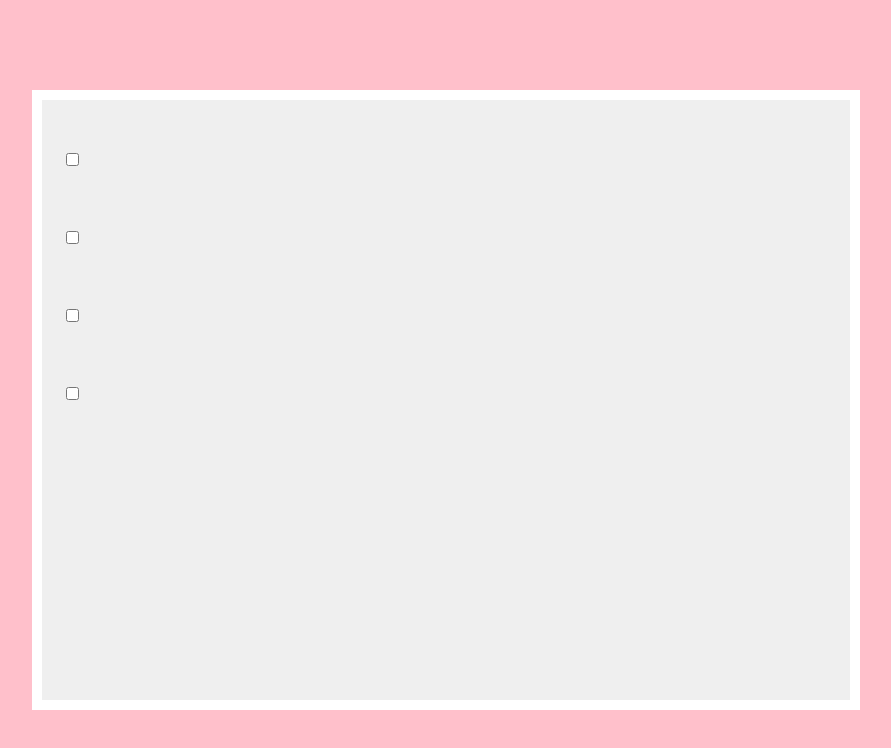
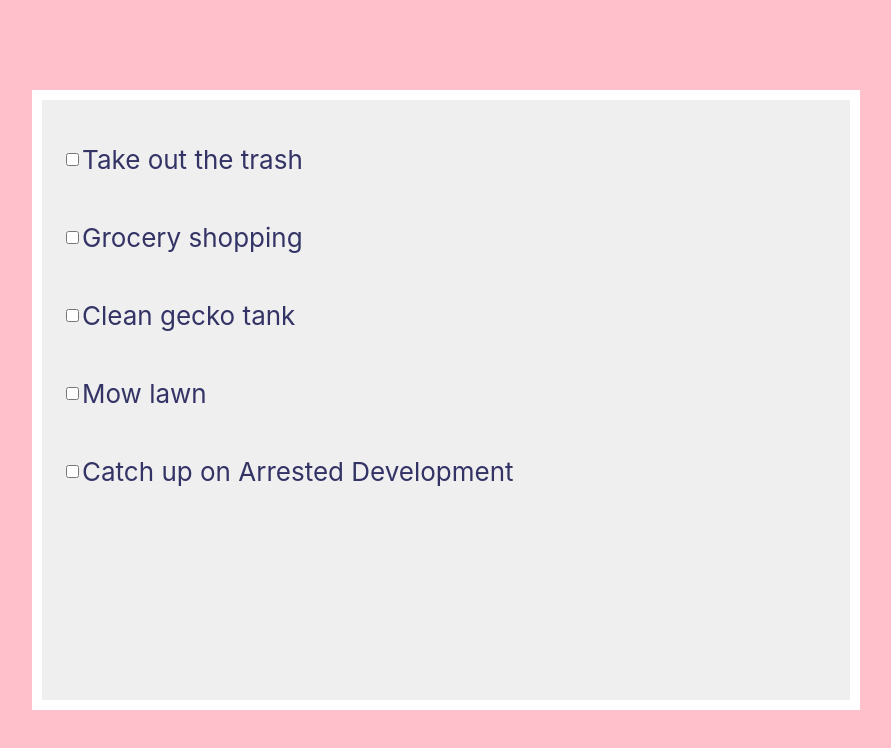
Before and after one commit to mmmfang/react-to-do, a React (Create React App) app: page / in a window 1280 px wide. Shown: the top 748 px of the page, without its empty margins (194-1085 px from the left). Built offline with nearby package versions, Linux system fonts and the light colour scheme.

Commit message:
map out todos data and add to app.js

```diff
--- a/src/App.js
+++ b/src/App.js
@@ -1,15 +1,19 @@
 //import logo from './logo.svg';
 import './App.css';
 import ToDoItem from './components/ToDoItem'
+import todosData from './todosData.js'
 
 function App() {
+  const toDosArray = todosData.map(todo =>
+    <ToDoItem
+      key = {todo.id}
+      text = {todo.text}
+      completed = {todo.completed}
+    />)
   return (
     <div className="App-header">
       <div className="to-do-list-bg">
-        <ToDoItem />
-        <ToDoItem />
-        <ToDoItem />
-        <ToDoItem />
+        {toDosArray}
       </div>
     </div>
   );
```
